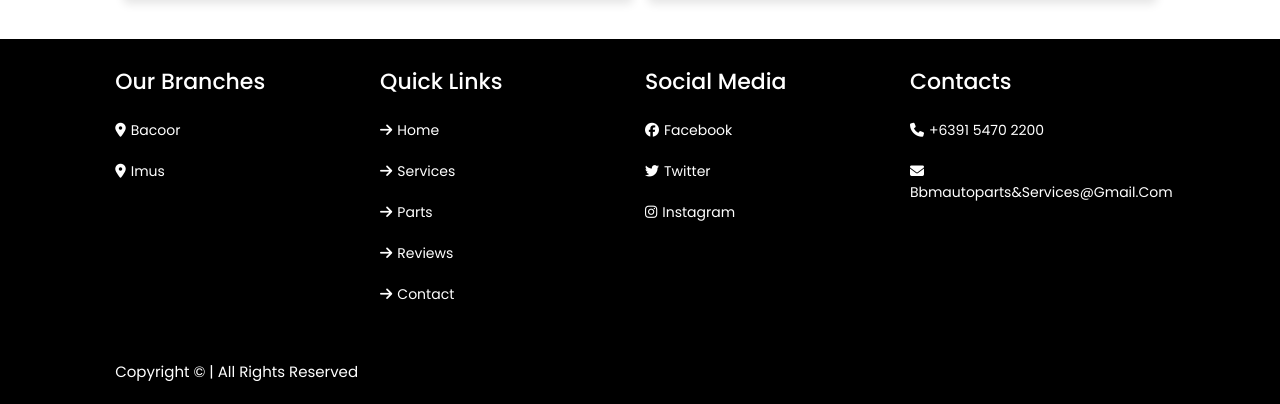
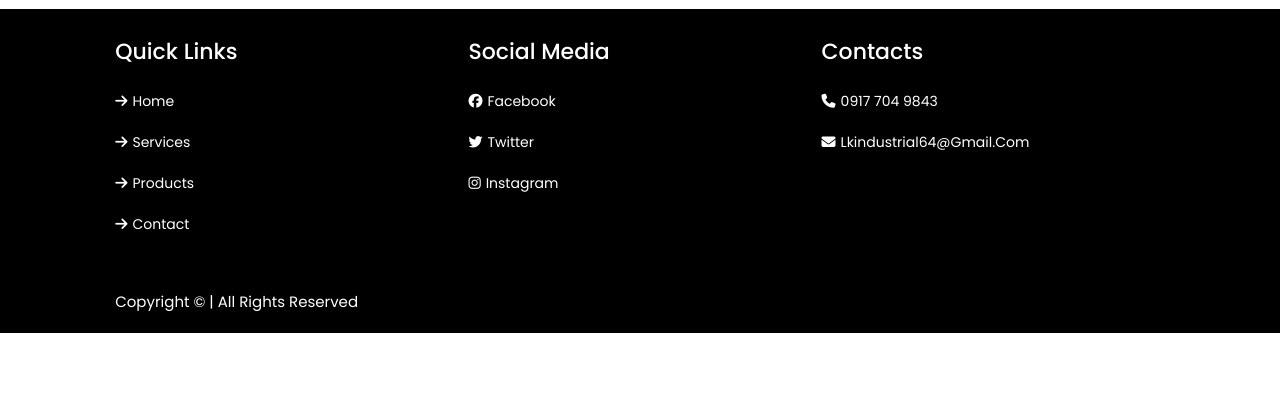
Before and after one commit to Juswa26/lkIndustries-system, a PHP site: page / in a window 1280 px wide. Shown: the part 4023-4427 px from the top of the page. After the commit the page ends 4356 px from the top, so only its background shows below. Run offline with PHP 8.4, Linux system fonts and the light colour scheme; some libraries are stand-ins or nearby versions.

Commit message:
Update
10%

```diff
--- a/admin-side/index.php
+++ b/admin-side/index.php
@@ -43,8 +43,6 @@
       $run_service = mysqli_query($con,$get_service);
       $count_service = mysqli_num_rows($run_service);
 
-      $get_rewards = "select * from rewards";
-      $run_rewards = mysqli_query($con,$get_rewards);
 
 
       $get_admin = "select * from admin_users";
--- a/customer-side/includes/footer.php
+++ b/customer-side/includes/footer.php
@@ -2,19 +2,14 @@
 
  	<section class="footer">
  		<div class="footer-box-container">
- 			<div class="box">
- 				<h3>our  branches</h3>
- 				<a href="#"><i class="fa-solid fa-location-dot" style="color: #fff;"></i>Bacoor</a>
- 				<a href="#"><i class="fa-solid fa-location-dot" style="color: #fff;"></i>Imus</a>
- 			</div>
+
 
  			<div class="box">
  				<h3>quick links</h3>
- 				<a href="#"><i class="fa-solid fa-arrow-right" style="color: #fff;"></i>home</a>
- 				<a href="#"><i class="fa-solid fa-arrow-right" style="color: #fff;"></i>services</a>
- 				<a href="#"><i class="fa-solid fa-arrow-right" style="color: #fff;"></i>parts</a>
- 				<a href="#"><i class="fa-solid fa-arrow-right" style="color: #fff;"></i>reviews</a>
- 				<a href="#"><i class="fa-solid fa-arrow-right" style="color: #fff;"></i>contact</a>
+ 				<a href=index.php><i class="fa-solid fa-arrow-right" style="color: #fff;"></i>home</a>
+ 				<a href=services.php><i class="fa-solid fa-arrow-right" style="color: #fff;"></i>services</a>
+ 				<a href=parts.php><i class="fa-solid fa-arrow-right" style="color: #fff;"></i>products</a>
+ 				<a href=index.php#contact><i class="fa-solid fa-arrow-right" style="color: #fff;"></i>contact</a>
  			</div>
 
  			 <div class="box">
@@ -26,8 +21,8 @@
 
  			<div class="box">
  				<h3>Contacts</h3>
- 				<a href="#"><i class="fa-solid fa-phone" style="color: #fff;"></i>+6391 5470 2200</a>
- 				<a href="#"><i class="fa-solid fa-envelope" style="color: #fff; text-transform: none;"></i>Bbmautoparts&services@gmail.com</a>
+ 				<a href="#"><i class="fa-solid fa-phone" style="color: #fff;"></i>0917 704 9843</a>
+ 				<a href="#"><i class="fa-solid fa-envelope" style="color: #fff; text-transform: none;"></i>lkindustrial64@gmail.com</a>
  			</div>
 
  		</div>
--- a/customer-side/includes/header.php
+++ b/customer-side/includes/header.php
@@ -37,12 +37,12 @@
 	<header class="header">
 
 		<div id="menubar" class="fa-solid fa-bars"></div>
-		<a href="index.php" class="logo"><img src="img/logo.jpg" alt=""></a>
+		<a href="index.php" class="logo"><img src="img/LK.png" alt=""></a>
 
 		<nav class="navbar">
 			<a href="index.php" class="nav-link">Home</a>
 			<a href="services.php" class="nav-link">Services</a>
-			<a href="parts.php" class="nav-link">Car Parts</a>
+			<a href="parts.php" class="nav-link">Products</a>
 			<a href="#about-us" class="nav-link">About Us</a>
 			<a href="#contact" class="nav-link">Contact</a>
 		</nav>
--- a/customer-side/index.php
+++ b/customer-side/index.php
@@ -7,9 +7,9 @@
  		<div class="container">
  			<div class="row">
  				<div class="col col-text">
- 					<h1><strong>BBM Auto Parts and Services:</strong></h1>
- 					<h2>Where Your Car’s Health Comes First</h2>
- 					<a href="services.php" class="btn1">Book us</a>
+ 					<h1><strong>LK Industrial</strong></h1>
+ 					<h2>"Quality means doing it right when no one is looking." </h2>
+ 					<a href="parts.php" class="btn1">Shop Now</a>
  				</div>
  				<div class="col col-img home-parallax" data-speed="5"></div>
  			</div>
@@ -97,7 +97,7 @@
 	 			<div class="featured-wrapper2">
 	 				<div class="featured-wrapper-box">
 	 					<div class="box active">
-	 						<img src="img/part.jpg" alt="">
+	 						<img src="img/m1.jpg" alt="">
 	 						<h3>new model 1</h3>
 	 						<div class="stars">
 	 							<i class="fa-solid fa-star" style="color: #000000;"></i>
@@ -111,7 +111,7 @@
 	 					</div>
 
 	 					<div class="box ">
-	 						<img src="img/part.jpg" alt="">
+	 						<img src="img/m2.jpg" alt="">
 	 						<h3>new model 2</h3>
 	 						<div class="stars">
 	 							<i class="fa-solid fa-star" style="color: #000000;"></i>
@@ -125,7 +125,7 @@
 	 					</div>
 
 	 					<div class="box ">
-	 						<img src="img/part.jpg" alt="">
+	 						<img src="img/m3.jpg" alt="">
 	 						<h3>new model 3</h3>
 	 						<div class="stars">
 	 							<i class="fa-solid fa-star" style="color: #000000;"></i>
@@ -139,7 +139,7 @@
 	 					</div>
 
 	 					<div class="box ">
-	 						<img src="img/part.jpg" alt="">
+	 						<img src="img/m4.jpg" alt="">
 	 						<h3>new model 4</h3>
 	 						<div class="stars">
 	 							<i class="fa-solid fa-star" style="color: #000000;"></i>
@@ -153,7 +153,7 @@
 	 					</div>
 
 	 					<div class="box ">
-	 						<img src="img/part.jpg" alt="">
+	 						<img src="img/m5.jpg" alt="">
 	 						<h3>new model 5</h3>
 	 						<div class="stars">
 	 							<i class="fa-solid fa-star" style="color: #000000;"></i>
@@ -203,13 +203,13 @@
  		<h1 class="heading2">About <span>us</span></h1>
  		<div class="row">
  			<div class="col-img">
- 				<img src="img/logo2.png">
+ 				<img src="img/lk.jpg">
  			</div>
  			<div class="col-text">
  				<h2 class="mt-3">Who we are</h2>
- 				<p><span>Shop Owner:</span> Mr. Ron Karlo B. Yabut</p>
+ 				<p><span>Shop Owner:</span> Sponge Bob</p>
  				<p>
- 					BBM Auto Parts and Services, first known as BBM Surplus and Services, started before the worldwide pandemic. The company was all about bringing in top-notch car parts mainly from Japan, a task made easier with the help of their family and partners abroad. The word 'Surplus' in their original name meant they could buy parts at a lower price and sell them for less in the Philippines. Their goal was always to make a fair profit while keeping their prices competitive. This has made them a more affordable option compared to other local auto part businesses. Even with the difficulties of the pandemic, BBM Auto Parts and Services stays focused on offering great value and top quality.
+ 					I love Craby Patty (DESRIPTION ABT BUSINESS)
  				</p>
  			</div>
  		</div>
@@ -232,14 +232,14 @@
  				<div class="con">
  				<h4>Contacts</h4>
  				<ul class="contacts">
- 					<li><a href="#"><i class="fa-solid fa-phone" style="color: #000;"></i>&nbsp; +6391 5470 2200</a>
+ 					<li><a href="#"><i class="fa-solid fa-phone" style="color: #000;"></i>&nbsp; 0917 704 9843</a>
  					</li>
- 					<li><a href="#"><i class="fa-solid fa-envelope" style="color: #000;"></i>&nbsp; Bbmautoparts&services@gmail.com</a></li>
+ 					<li><a href="#"><i class="fa-solid fa-envelope" style="color: #000;"></i>&nbsp; lkindustrial64@gmail.com</a></li>
  				</ul>
 
  				<h4>Social Media</h4>
  				<ul>
- 					<li><a href="#"><i class="fa-brands fa-facebook" style="color: #000;"></i>Facebook</a></li>
+ 					<li><a href="https://www.facebook.com/ELKEIINDUSTRIAL"><i class="fa-brands fa-facebook" style="color: #000;"></i>Facebook</a></li>
  					<li><a href="#"><i class="fa-brands fa-twitter" style="color: #000;"></i>Twitter</a></li>
  					<li><a href="#"><i class="fa-brands fa-instagram" style="color: #000;"></i>Instagram</a></li>
  				</ul>
```
Also changed, not shown: admin-side/Includes/sidebar.php (+6 -6 lines), customer-side/img/LK.png (added), customer-side/img/lk.jpg (added), customer-side/img/m1.jpg (added), customer-side/img/m2.jpg (added), customer-side/img/m3.jpg (added), customer-side/img/m4.jpg (added), customer-side/img/m5.jpg (added).
